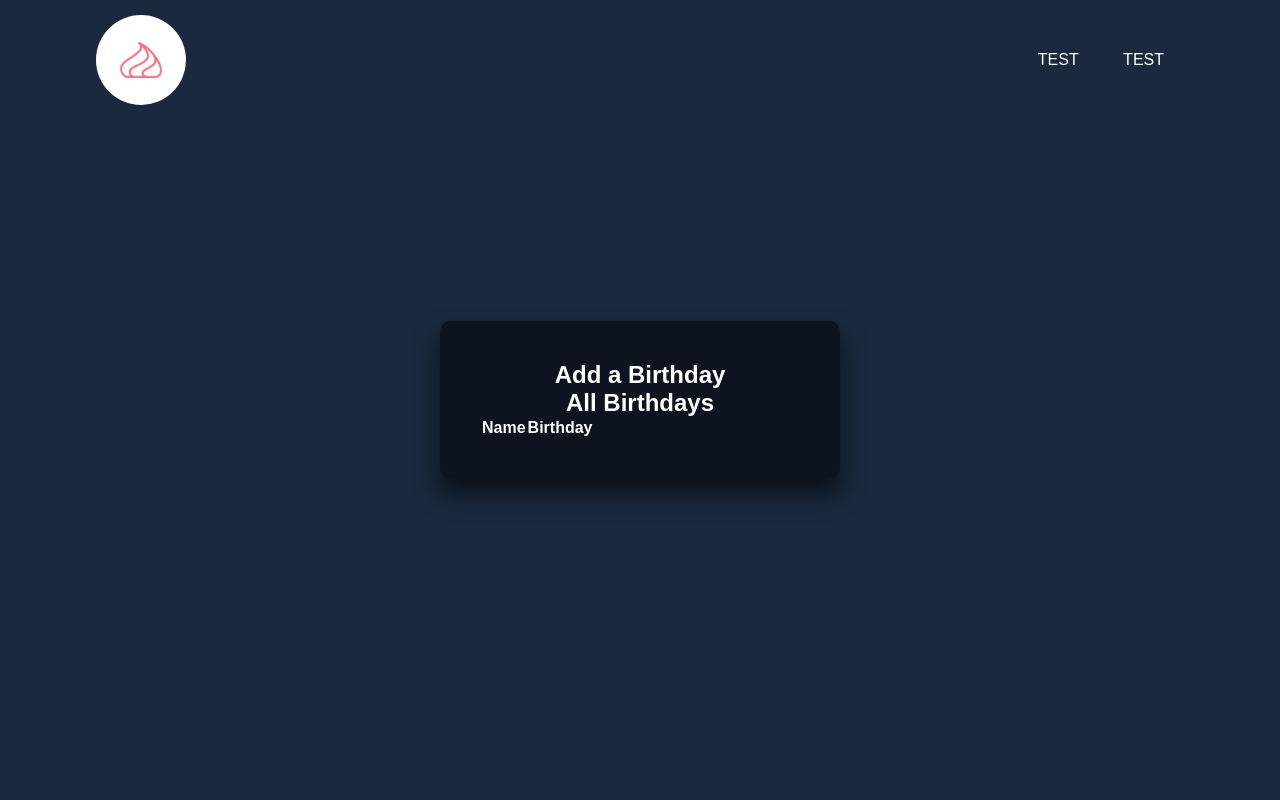
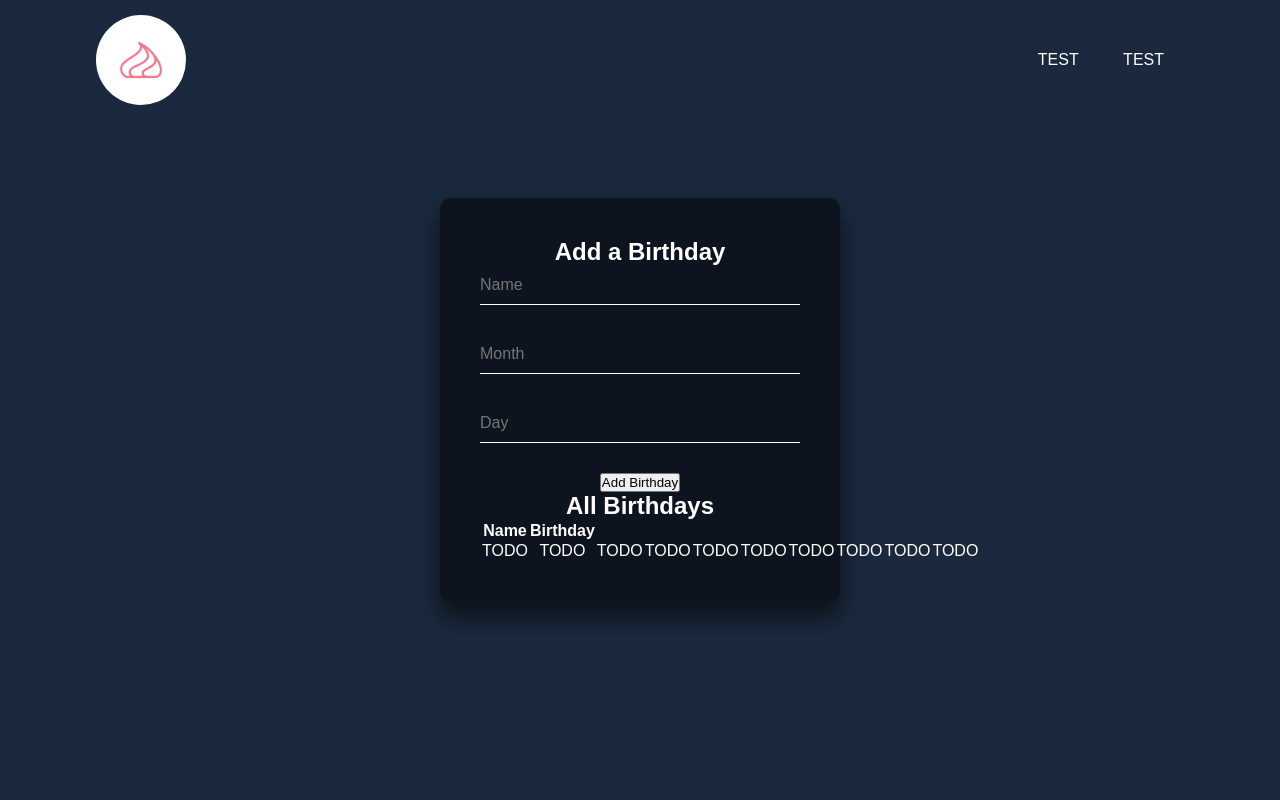
Before and after one commit to Raymw1/Birthdays50, a Flask app: page /index in a window 1280 px wide. Run offline with Flask 2, Linux system fonts and the light colour scheme; a user stored in the database is signed in; lists and menus that the app fills with data are empty; some libraries are stand-ins or nearby versions.

Commit message:
Add birthdays finished(I think)

```diff
--- a/application.py
+++ b/application.py
@@ -34,12 +34,16 @@ Session(app)
 
 # Configure CS50 Library to use SQLite database
 db = database.db
+
+#  --------------------------------------    WELCOME PAGE     ------------------------------
+
 @app.route("/")
 def welcome():
     session.clear()
     wel = True;
     return render_template("index.html", welcome=wel)
 
+#  -------------------------------------     REGISTER PAGE     ------------------------------------------------
 
 @app.route("/register", methods=["GET", "POST"])
 def register():
@@ -68,6 +72,8 @@ def register():
         return redirect("/index")
     else:
         return render_template("register.html")
+
+#  ---------------------------------    LOGIN PAGE    -----------------------------------
 
 @app.route("/login", methods=["GET", "POST"])
 def login():
@@ -100,6 +106,8 @@ def login():
     else:
         return render_template("login.html")
 
+# -------------------------       BIRTHDAYS PAGE --------------------------------
+
 @app.route("/index", methods=["GET", "POST"])
 @login_required
 def  index():
@@ -107,12 +115,12 @@ def  index():
         name = request.form.get("name")
         month = request.form.get("month")
         day = request.form.get("day")
-        db.execute("INSERT INTO birthdays (user_id, name, month, day) VALUES(?, ?, ?, ?)",session["user_id"], name, month, day)
+        db.execute("INSERT INTO birthdays (user_id, name, month, day) VALUES(?, ?, ?, ?)", session["user_id"], name, month, day)
         return redirect("/index")
 
     else:
-        # people = db.execute("SELECT name, day, month FROM birthdays")
-        return render_template("birthdays.html")
+        birthdays = db.execute("SELECT name, day, month FROM birthdays WHERE user_id = ?", session["user_id"])
+        return render_template("birthdays.html", birthdays=birthdays)
 
 # @app.route("/")
 # @login_required
--- a/static/styles.css
+++ b/static/styles.css
@@ -140,6 +140,7 @@ nav ul li:hover::after {
 html {
   height: 100%;
 }
+
 body {
   margin:0;
   padding:0;
@@ -182,6 +183,7 @@ body {
   outline: none;
   background: transparent;
 }
+
 .login-box .user-box label {
   position: absolute;
   top:0;
@@ -321,8 +323,22 @@ body {
   top: 50%;
   transform: translateY(-50%);
   text-align: center;
+}
 
+.input-box {
+  width: 100%;
+  padding: 10px 0;
+  font-size: 16px;
+  color: #fff;
+  margin-bottom: 30px;
+  border: none;
+  border-bottom: 1px solid #fff;
+  outline: none;
+  background: transparent;
+  position: relative;
+  align-items: baseline;
 }
+
 
 /*
 .birthdays .container {
--- a/templates/birthdays.html
+++ b/templates/birthdays.html
@@ -9,7 +9,12 @@
     <div class="container">
         <div class="section">
             <h2>Add a Birthday</h2>
-            <!-- TODO: Create a form for users to submit a name, a month, and a day -->
+            <form action="/index" method="post" class="add-births">
+                <input  class="input-box" type="text" autocomplete="off" autofocus name="name" id="name" placeholder="Name">
+                <input  class="input-box" type="text" autocomplete="off" name="month" id="month" placeholder="Month" min="1" max="12">
+                <input  class="input-box" type="text" autocomplete="off" name="day" id="day" placeholder="Day" min="1" max="31">
+                <input type="submit" value="Add Birthday">
+            </form>
         </div>
         <div class="section">
             <h2>All Birthdays</h2>
@@ -21,6 +26,18 @@
                     </tr>
                 </thead>
                 <tbody>
+                    <tr>
+                        <td>TODO</td>
+                        <td>TODO</td>
+                        <td>TODO</td>
+                        <td>TODO</td>
+                        <td>TODO</td>
+                        <td>TODO</td>
+                        <td>TODO</td>
+                        <td>TODO</td>
+                        <td>TODO</td>
+                        <td>TODO</td>
+                    </tr>
                     <!-- TODO: Loop through the database entries to display them in this table -->
                 </tbody>
             </table>
```
Also changed, not shown: birthdays.db.
